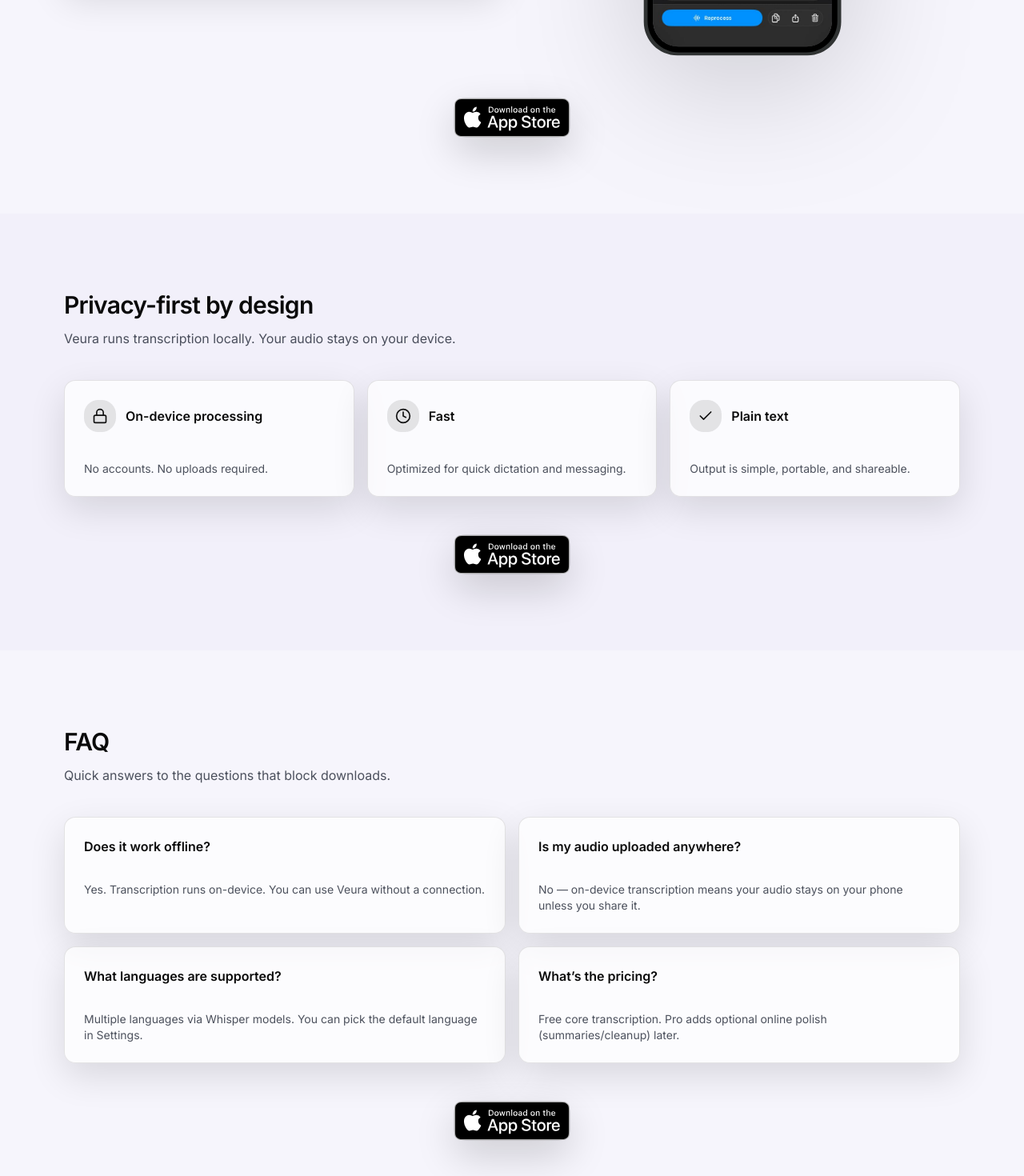
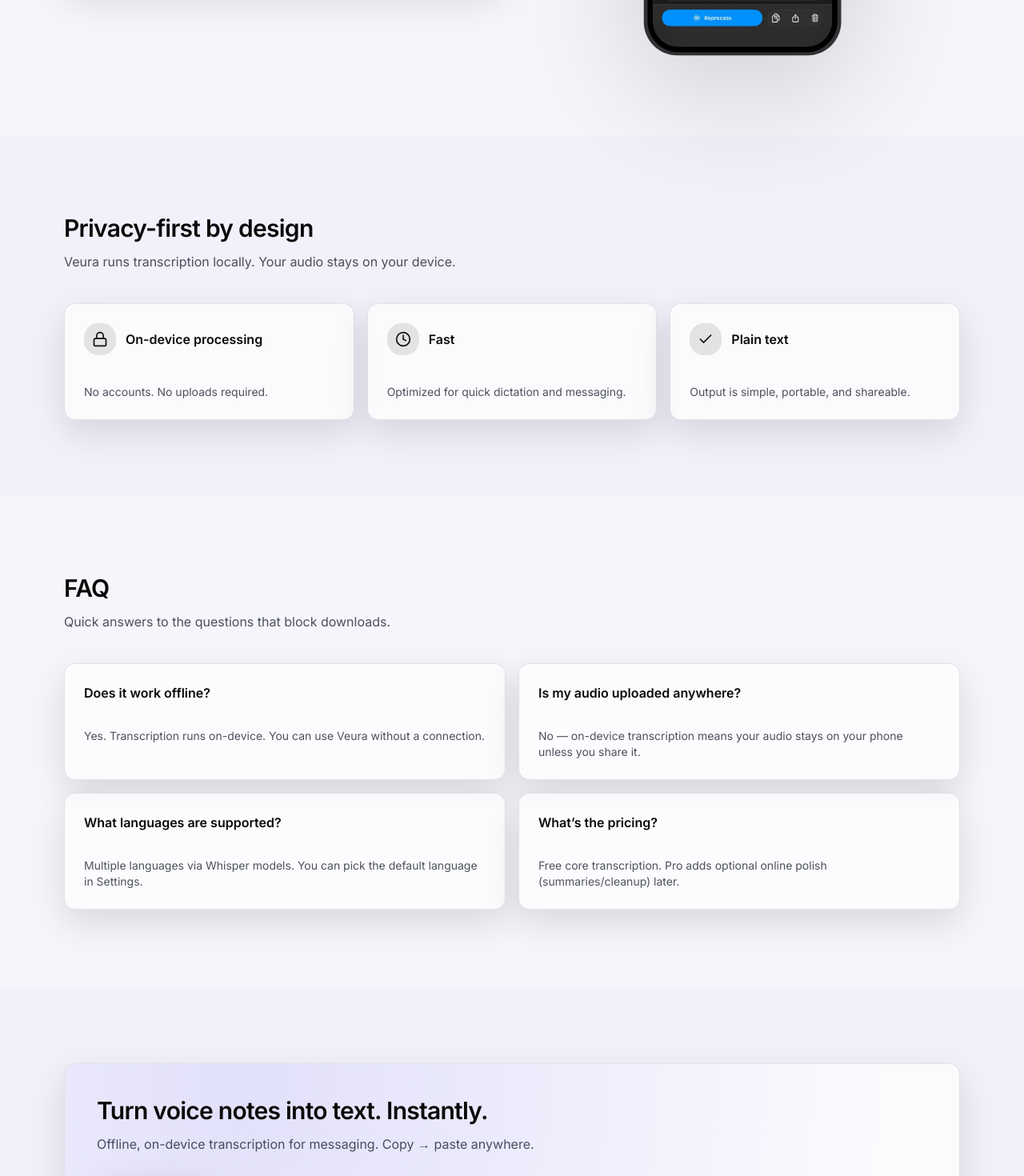
Before and after one commit to sabatesduran/veura-web, a Next.js app: page / in a window 1280 px wide. Shown: the part 2440-3910 px from the top of the page at 80% size. Built offline with nearby package versions, Linux system fonts and the light colour scheme.

Commit message:
Remove App Store badges from How it works, Privacy, and FAQ

```diff
--- a/src/app/page.tsx
+++ b/src/app/page.tsx
@@ -362,9 +362,6 @@
           </div>
         </div>
 
-        <div className="mt-12 flex items-center justify-center">
-          <AppStoreBadge />
-        </div>
       </div>
     </section>
   );
@@ -390,9 +387,6 @@
         </TrustCard>
       </div>
 
-      <div className="mt-12 flex items-center justify-center">
-        <AppStoreBadge />
-      </div>
     </section>
   );
 }
@@ -459,9 +453,6 @@
           ))}
         </div>
 
-        <div className="mt-12 flex items-center justify-center">
-          <AppStoreBadge />
-        </div>
       </div>
     </section>
   );
```
